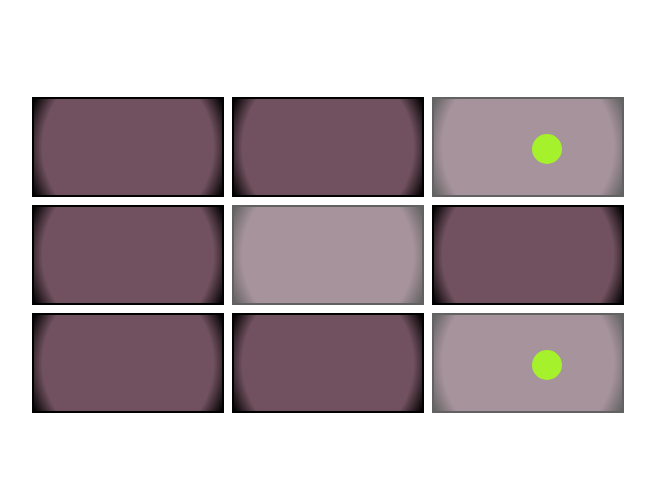
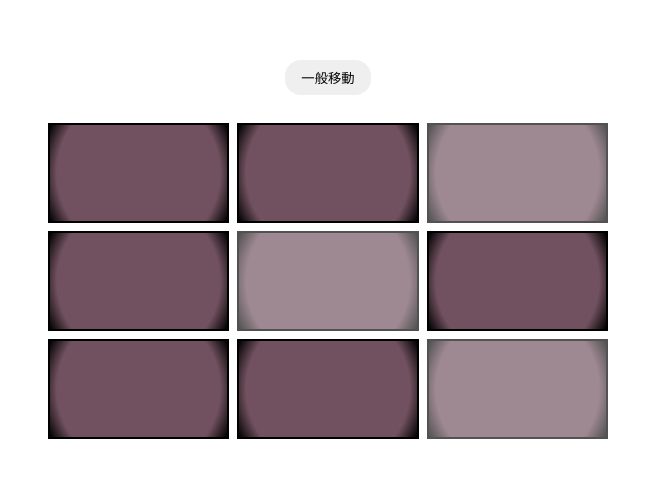
Before and after one commit to ingridkao/neutec-interview, a Vue app: page / in a window 1280 px wide. Shown: the part 145-622 px from the top of the page, without its empty margins (312-967 px from the left). Built offline with nearby package versions, Linux system fonts and the light colour scheme.

Commit message:
加分題(但有一點bug)

```diff
--- a/src/App.vue
+++ b/src/App.vue
@@ -1,18 +1,26 @@
 <script setup>
+    import { reactive } from 'vue'
+	const state = reactive({
+		plusAction: false
+	})
+	const plus = () => {
+		state.plusAction = !state.plusAction
+	}
 </script>
 
 <template>
 	<header>
+		<button @click="plus">{{state.plusAction? '加分題': '一般移動'}}</button>
 	</header>
 
 	<main>
 		<div class="row">
 			<div class="col">
-				<div class="ball move1"></div>
+				<div class="ball move1" :class="{rightDown3: state.plusAction}"></div>
 			</div>
 			<div class="col"></div>
 			<div class="col flashing">
-				<div class="ball move2"></div>
+				<div class="ball move2" :class="{down3: state.plusAction}"></div>
 			</div>
 		</div>
 		<div class="row">
@@ -22,11 +30,11 @@
 		</div>
 		<div class="row">
 			<div class="col">
-				<div class="ball move1"></div>
+				<div class="ball move1" :class="{right3: state.plusAction}"></div>
 			</div>
 			<div class="col"></div>
 			<div class="col flashing">
-				<div class="ball move2"></div>
+				<div class="ball move2" :class="{down1: state.plusAction}"></div>
 			</div>
 		</div>
 	</main>
--- a/src/assets/scss/base.scss
+++ b/src/assets/scss/base.scss
@@ -78,6 +78,7 @@ body {
 	height: 100vh;
 	display: flex;
 	flex-wrap: wrap;
+	flex-direction: column;
 	justify-content: center;
 	align-items:center;
 }
@@ -85,7 +86,11 @@ body {
 button{
 	border: none;
 	outline: none;
+	cursor: pointer;
 	transition: 0.4s;
+	margin: .5rem;
+	padding: .5rem 1rem;
+	border-radius: 1rem;
 	&:hover {
 		background-color: hsla(160, 100%, 37%, 0.2);
 	}
--- a/src/assets/scss/main.scss
+++ b/src/assets/scss/main.scss
@@ -1,13 +1,14 @@
 @import './base.scss';
 
 $colWidth: 200px;
-$colHeight: $colWidth/2;
+$colHeight: 100px;
 $ballWidth: 30px;
 main{
 	display: flex;
 	flex-direction: column;
 
 	width: 100%;
+	padding: 1rem;
 	max-width: $colWidth*3;
 	overflow: hidden;
 	.row{
@@ -23,10 +24,11 @@ main{
 		background: radial-gradient(circle, rgba(113,81,95,1) 81%, rgba(0,0,0,1) 100%);
 
 		margin: 0.25rem;
+		opacity: 1;
 	}
 	.ball{
 		position: absolute;
-		z-index: 1;
+		z-index: 100;
 		top: calc(($colHeight - $ballWidth) / 2);
 		left: calc(($colWidth - $ballWidth) / 2);
 		width: $ballWidth;
@@ -34,29 +36,30 @@ main{
 
 		border-radius: 50%;
 		background-color: #A5F12B;
-
-		&.move1{
-			animation: move1 5s infinite;
-		}
-
-		&.move2{
-			animation: move2 5s infinite;
-		}
+		opacity: 1;
 	}
 }
 
 .flashing{
-	animation: flashing 2s infinite;
+	animation: flashing 1s infinite;
+}
+
+.move1{
+	animation: move1 4s infinite;
+}
+
+.move2{
+	animation: move2 4s infinite;
 }
 
 @keyframes flashing{
-    from{ opacity: 100%;}
-    to{ opacity: 60%;}
+    from{ opacity: 1;}
+    to{ opacity: 0.6;}
 }
 
 @keyframes move1{
     from{ left: calc(($colWidth - $ballWidth) / 2);}
-    to{ left: $colWidth*3}
+    to{ left: calc($colWidth*3);}
 }
 
 @keyframes move2{
@@ -64,5 +67,34 @@ main{
     to{ transform: translate($colWidth*3, 0px);}
 }
 
-@media (min-width: 1024px) {
+// animation compoments
+@mixin animation-mixin($name, $rowEnd, $colEnd) {
+	@keyframes #{$name} {
+		from {
+			top: calc(($colHeight - $ballWidth) / 2);
+			left: calc(($colWidth - $ballWidth) / 2);
+		}
+	  	to{
+			top: calc(($colHeight*$colEnd) - ($ballWidth*0.25));
+			left: calc(($colWidth*$rowEnd) - ($ballWidth*0.25));
+		}
+	}
 }
+
+@include animation-mixin(rightDown3, 3, 3);
+@include animation-mixin(down3, 1, 3);
+@include animation-mixin(right3, 3, 1);
+@include animation-mixin(down1, 1, 1);
+
+.rightDown3 {
+	animation: rightDown3 5s;
+}
+.down3 {
+	animation: down3 5s;
+}
+.right3 {
+	animation: right3 5s;
+}
+.down1 {
+	animation: down1 5s;
+}
```
Also changed, not shown: 1 other file (tests, documents, lock files or other folders).
